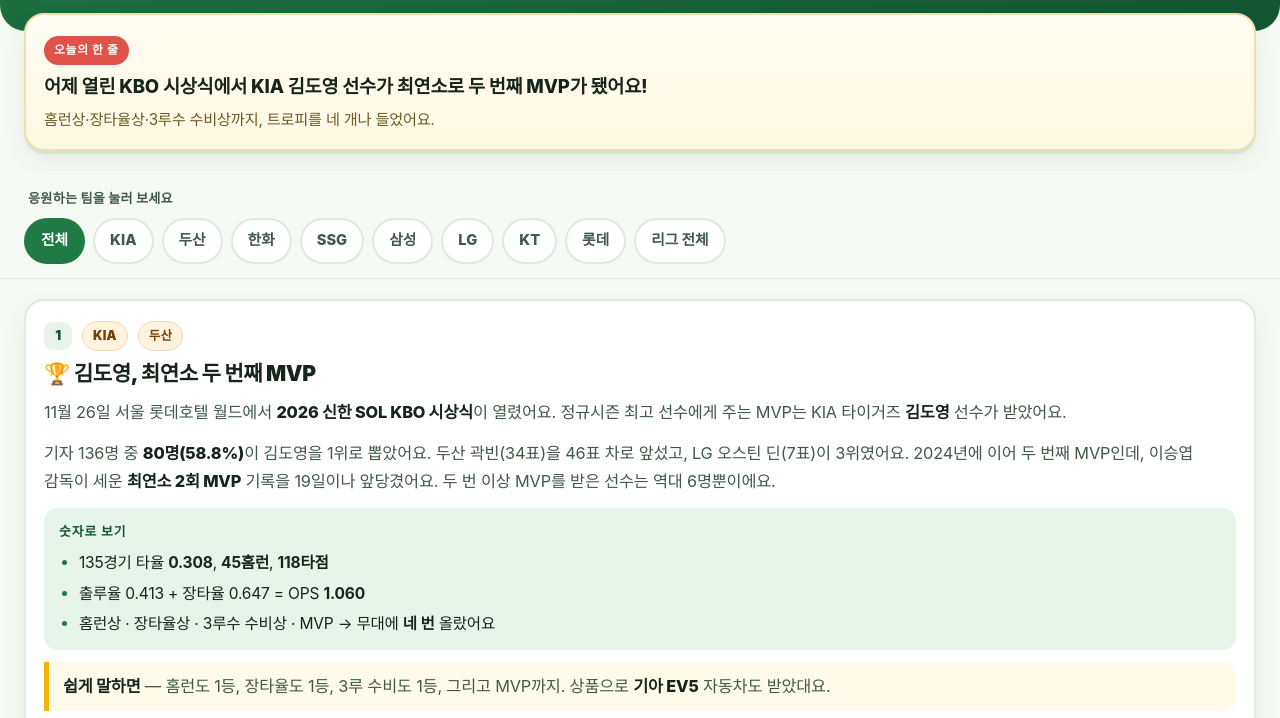
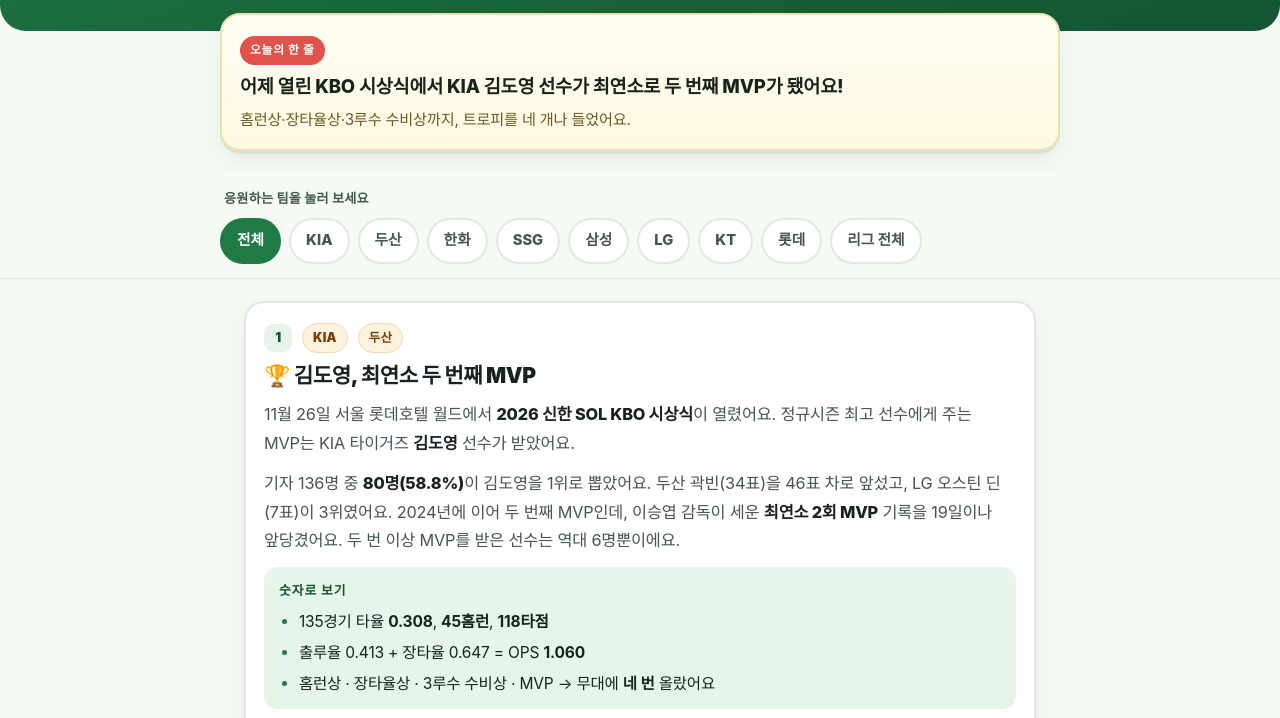
Before and after one commit to sellyholic/baseball-news, a plain HTML site: page index.html in a window 1280 px wide. Shown: the part 220-938 px from the top of the page. Drawn offline with Linux system fonts and the light colour scheme.

Commit message:
데스크톱에서도 읽기 편하도록 본문 폭 정리

```diff
--- a/index.html
+++ b/index.html
@@ -61,6 +61,7 @@
     position:relative;
     overflow:hidden;
   }
+  .hero-inner, .filters-inner{max-width:840px;margin:0 auto}
   header.hero::before{
     content:"";
     position:absolute;
@@ -257,10 +258,12 @@
     body{font-size:19px}
     header.hero{padding:36px 28px 34px}
     h1{font-size:2.5rem}
-    main{padding:20px 24px 0}
-    .headline{margin:-18px 24px 0}
     nav.filters{padding:16px 24px 10px}
-    section.nextup, section.past, footer{margin-left:24px;margin-right:24px}
+    main, .headline, section.nextup, section.past, footer{max-width:840px;margin-left:auto;margin-right:auto}
+    main{padding:22px 24px 0}
+    .headline{margin-top:-18px}
+    section.nextup, section.past, footer{margin-top:26px}
+    footer{margin-bottom:0}
   }
   @media (prefers-reduced-motion:reduce){*{transition:none!important;animation:none!important}}
 </style>
@@ -268,6 +271,7 @@
 <body>
 
 <header class="hero">
+ <div class="hero-inner">
   <div class="hero-top">
     <svg class="ball" viewBox="0 0 64 64" aria-hidden="true">
       <circle cx="32" cy="32" r="30" fill="#fffdf7"/>
@@ -283,6 +287,7 @@
   <h1>오늘의 KBO 야구 뉴스</h1>
   <div class="date">📅 2026년 11월 27일 금요일</div>
   <p class="lead">KBO 10개 구단 소식을 한 페이지에 모았어요. 영상도, 광고도, 댓글도 없어요.</p>
+ </div>
 </header>
 
 <div class="headline">
@@ -292,6 +297,7 @@
 </div>
 
 <nav class="filters" aria-label="팀별로 보기">
+ <div class="filters-inner">
   <p class="label">응원하는 팀을 눌러 보세요</p>
   <div class="chips" role="group" aria-label="팀 선택">
     <button class="chip" type="button" data-team="all" aria-pressed="true">전체</button>
@@ -305,6 +311,7 @@
     <button class="chip" type="button" data-team="롯데" aria-pressed="false">롯데</button>
     <button class="chip" type="button" data-team="KBO" aria-pressed="false">리그 전체</button>
   </div>
+ </div>
 </nav>
 
 <main id="news">
```
